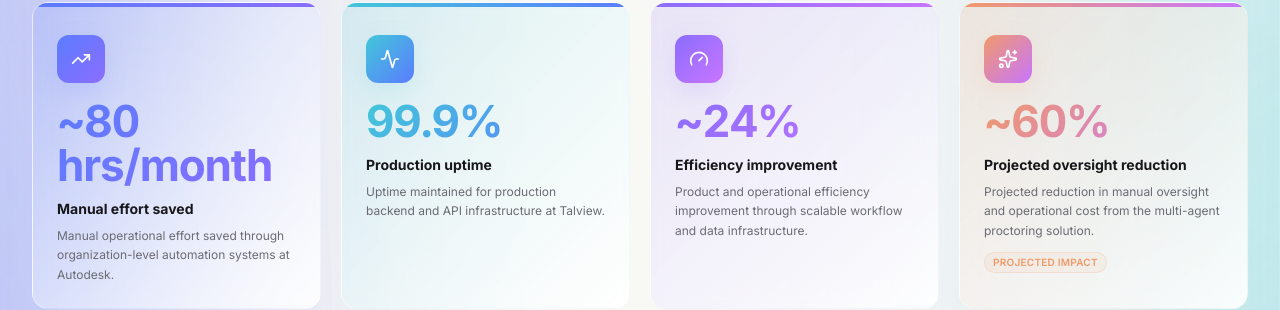
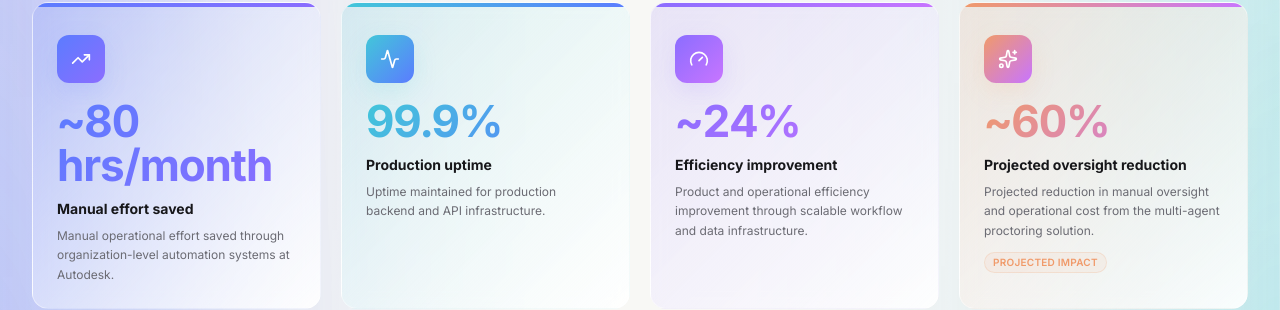
Before and after one commit to monica-r56/portfolio, a React (Vite) app: page / in a window 1280 px wide. Shown: the part 1466-1776 px from the top of the page. Built offline with nearby package versions, Linux system fonts and the light colour scheme; no server answers.

Commit message:
update: milestone

```diff
--- a/src/components/Hero.tsx
+++ b/src/components/Hero.tsx
@@ -79,8 +79,6 @@ export function Hero() {
               <span className="hero-headline-shimmer hero-headline-shimmer--dark">I Build AI for </span>
               <br className="hidden sm:block" />
               <span className="hero-headline-shimmer hero-headline-shimmer--gradient">A Smarter Tomorrow. </span>
-              {/* <br className="hidden sm:block" />
-              <span className="hero-headline-shimmer hero-headline-shimmer--dark">the Demo.</span> */}
             </h1>
 
             {/* Tagline */}
--- a/src/data/milestones.ts
+++ b/src/data/milestones.ts
@@ -17,7 +17,7 @@ export const impactMetrics: Milestone[] = [
     id: "uptime",
     label: "Production uptime",
     value: "99.9%",
-    description: "Uptime maintained for production backend and API infrastructure at Talview.",
+    description: "Uptime maintained for production backend and API infrastructure.",
   },
   {
     id: "efficiency",
```
